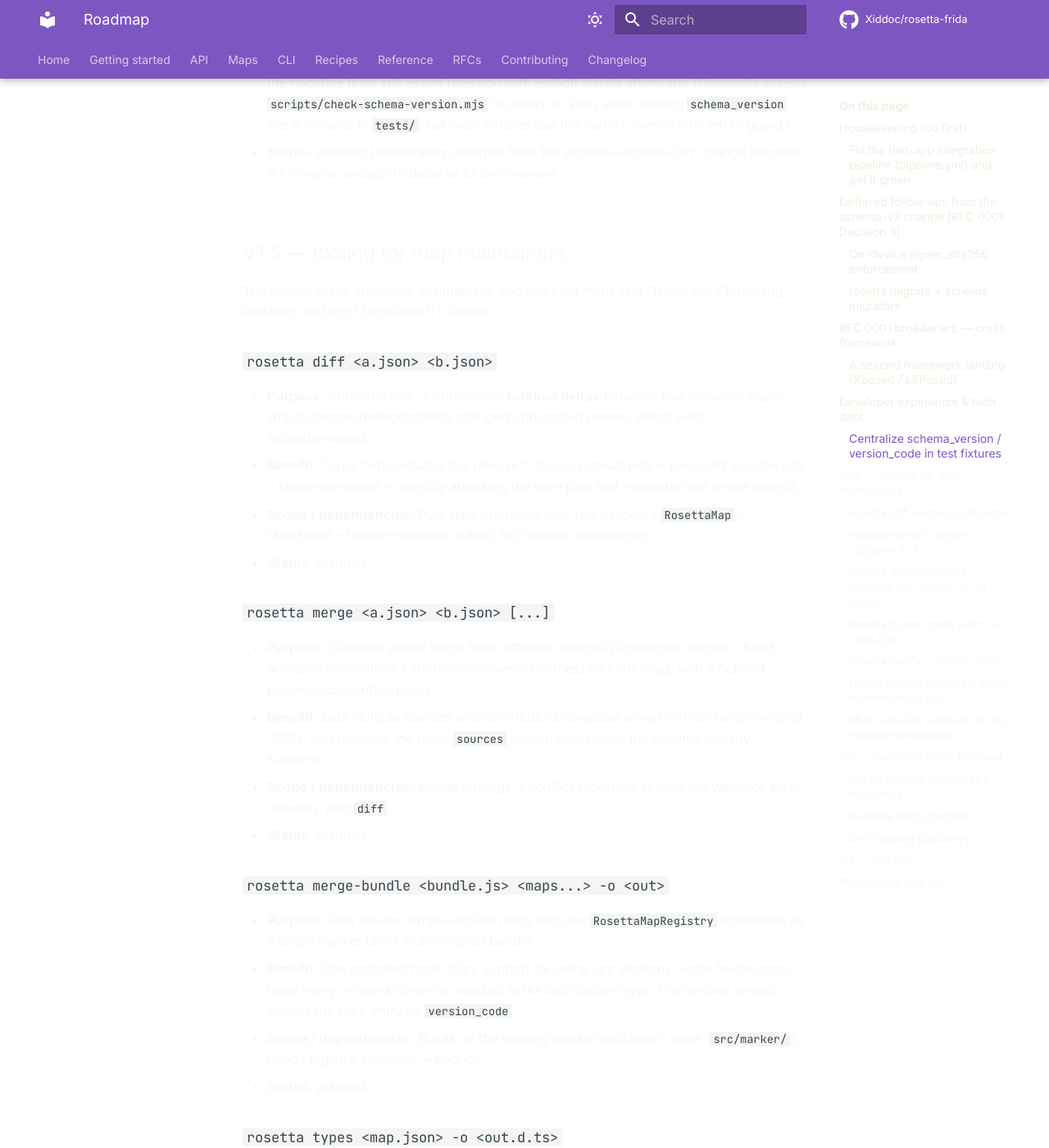
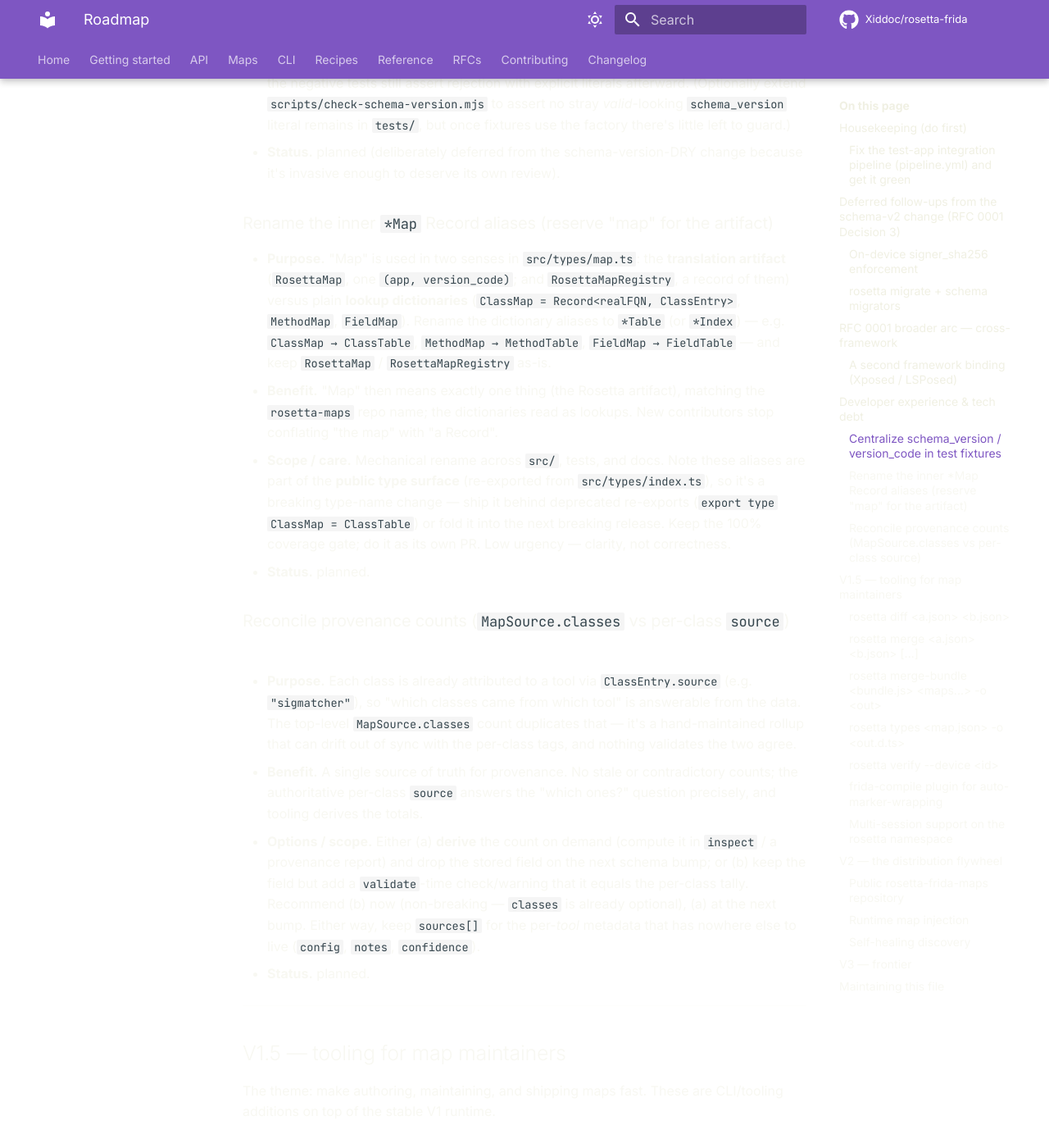
Before and after one commit to Xiddoc/rosetta-frida, an MkDocs documentation site: the page built from docs/roadmap.md, in a window 1280 px wide and 1400 px high, scrolled down 3889 px. Shown: the whole window at 82% size. Built offline with MkDocs 1.6.1 and Material for MkDocs 9.7.7, drawn with Linux system fonts in a browser that asks for light colours; comment, search, counter and statistics services are not loaded.

Commit message:
roadmap: add *Map→*Table rename + provenance-count reconciliation tasks
- Rename the inner Record aliases (ClassMap/MethodMap/FieldMap →
  *Table) so "map" is reserved for the translation artifact
  (RosettaMap/RosettaMapRegistry), matching the rosetta-maps repo name.
  Notes the public-type-surface/breaking caveat.
- Reconcile MapSource.classes (a hand-maintained rollup that can drift)
  against the authoritative per-class ClassEntry.source: derive or
  validate the count rather than storing a second copy of the truth.

```diff
--- a/docs/roadmap.md
+++ b/docs/roadmap.md
@@ -172,6 +172,47 @@ These close out the app-identity work that landed the `version_code` and
 - **Status.** planned (deliberately deferred from the schema-version-DRY
   change because it's invasive enough to deserve its own review).
 
+### Rename the inner `*Map` Record aliases (reserve "map" for the artifact)
+
+- **Purpose.** "Map" is used in two senses in `src/types/map.ts`: the
+  **translation artifact** (`RosettaMap`, one `(app, version_code)`; and
+  `RosettaMapRegistry`, a record of them) versus plain **lookup
+  dictionaries** (`ClassMap = Record<realFQN, ClassEntry>`, `MethodMap`,
+  `FieldMap`). Rename the dictionary aliases to `*Table` (or `*Index`) —
+  e.g. `ClassMap → ClassTable`, `MethodMap → MethodTable`, `FieldMap →
+  FieldTable` — and keep `RosettaMap` / `RosettaMapRegistry` as-is.
+- **Benefit.** "Map" then means exactly one thing (the Rosetta artifact),
+  matching the `rosetta-maps` repo name; the dictionaries read as
+  lookups. New contributors stop conflating "the map" with "a Record".
+- **Scope / care.** Mechanical rename across `src/`, tests, and docs.
+  Note these aliases are part of the **public type surface** (re-exported
+  from `src/types/index.ts`), so it's a breaking type-name change — ship
+  it behind deprecated re-exports (`export type ClassMap = ClassTable`)
+  or fold it into the next breaking release. Keep the 100% coverage gate;
+  do it as its own PR. Low urgency — clarity, not correctness.
+- **Status.** planned.
+
+### Reconcile provenance counts (`MapSource.classes` vs per-class `source`)
+
+- **Purpose.** Each class is already attributed to a tool via
+  `ClassEntry.source` (e.g. `"sigmatcher"`), so "which classes came from
+  which tool" is answerable from the data. The top-level
+  `MapSource.classes` count duplicates that — it's a hand-maintained
+  rollup that can drift out of sync with the per-class tags, and nothing
+  validates the two agree.
+- **Benefit.** A single source of truth for provenance. No stale or
+  contradictory counts; the authoritative per-class `source` answers the
+  "which ones?" question precisely, and tooling derives the totals.
+- **Options / scope.** Either (a) **derive** the count on demand
+  (compute it in `inspect` / a provenance report) and drop the stored
+  field on the next schema bump; or (b) keep the field but add a
+  `validate`-time check/warning that it equals the per-class tally.
+  Recommend (b) now (non-breaking — `classes` is already optional), (a)
+  at the next bump. Either way, keep `sources[]` for the per-*tool*
+  metadata that has nowhere else to live (`config`, `notes`,
+  `confidence`).
+- **Status.** planned.
+
 ---
 
 ## V1.5 — tooling for map maintainers
```
